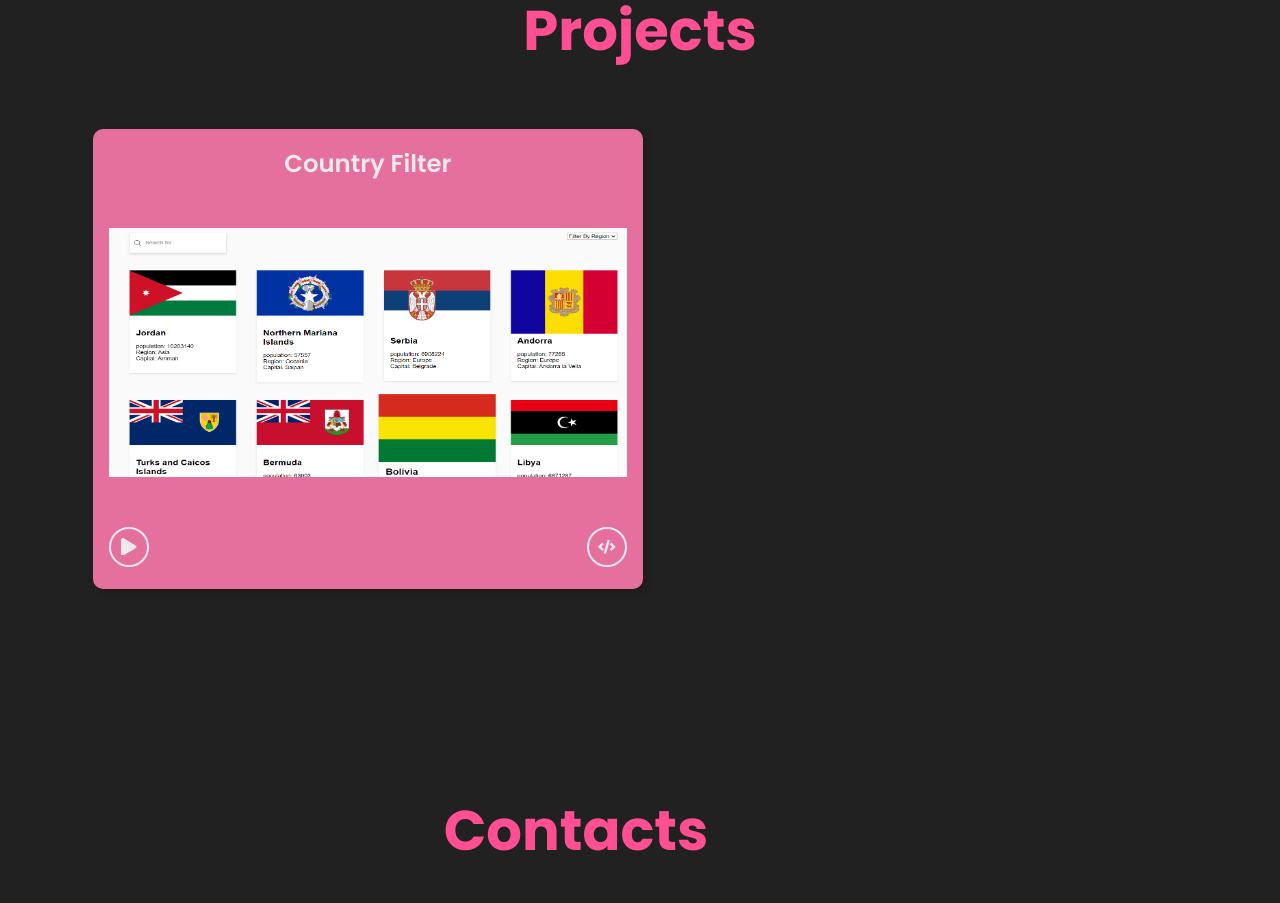
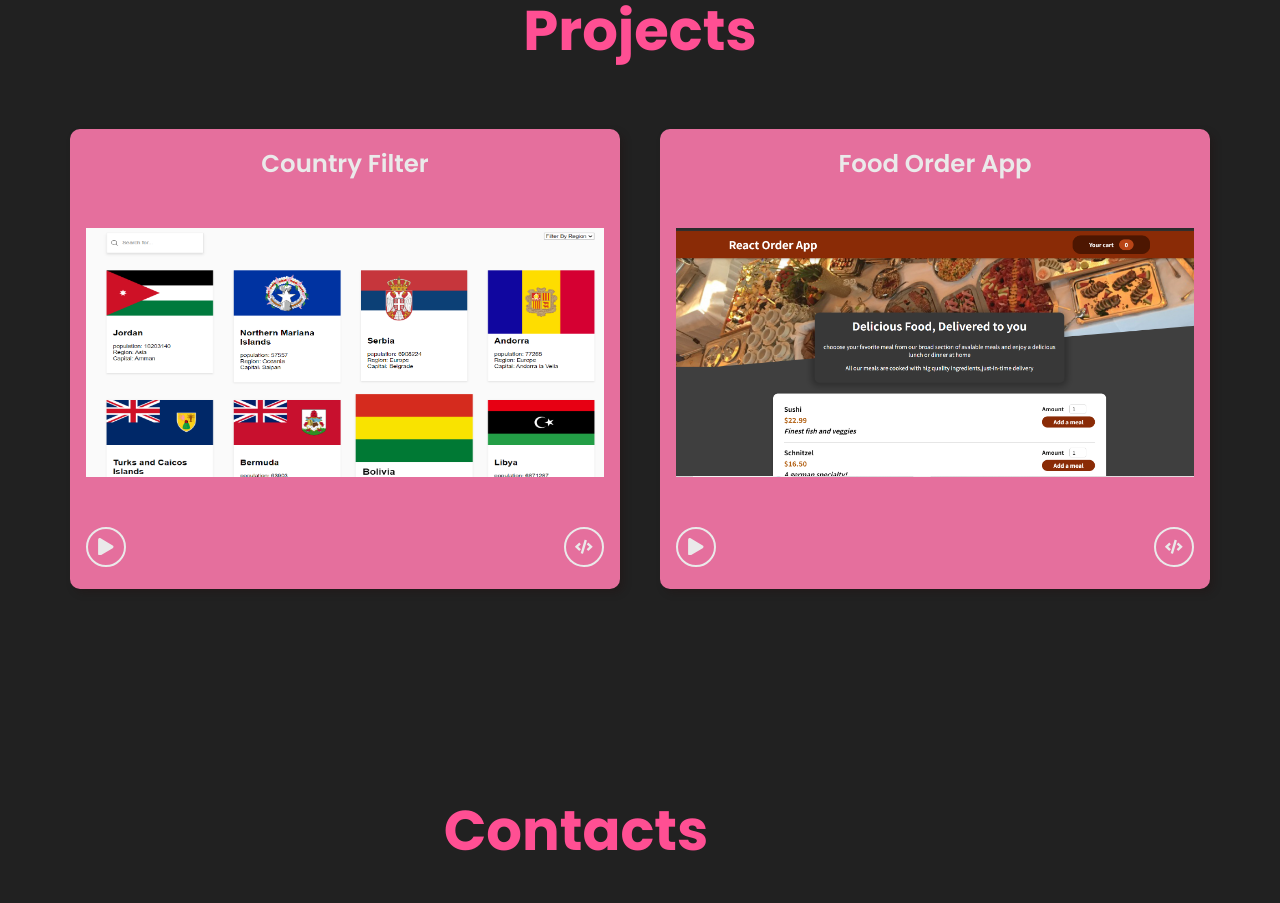
Before and after one commit to Kavery-pm/shinyKaveryProtfolio, a React (Create React App) app: page / in a window 1280 px wide. Shown: the part 2140-3043 px from the top of the page. Built offline with nearby package versions, Linux system fonts and the light colour scheme; a web font is replaced by a local one.

Commit message:
added a new project detail

```diff
--- a/src/data/ProjectsData.js
+++ b/src/data/ProjectsData.js
@@ -1,4 +1,5 @@
 import FilterCountry from '../assets/projectImage/FilterCountry.png';
+import FoodApp from '../assets/projectImage/FoodApp.png';
 
 export const ProjectsData = [
     {
@@ -9,4 +10,13 @@ export const ProjectsData = [
         code: 'https://github.com/Kavery-pm/CountryFilter',
         demo: 'https://country-filter.vercel.app/',
         image: FilterCountry
-    }]
+    },
+{
+    id: 2,
+    projectName: 'Food Order App',
+    projectDesc: 'Introducing "Foodie Order" - a sleek and user-friendly React food order app. With Foodie Order, you can easily add mouthwatering items to your cart, adjust quantities to your liking, view your cart contents, and effortlessly add or remove items. Built using modern React technologies like hooks, Context, and CSS modules, this app offers a seamless and visually appealing experience for ordering your favorite foods. Enjoy the convenience and satisfaction of exploring, customizing, and managing your food order in just a few clicks with Foodie Order.',
+    tags: ['React', 'HTML' ,'CSS', 'Javascript','firebase'],
+    code: 'https://github.com/Kavery-pm/ReactFoodOrderApp',
+    demo: 'https://musical-alfajores-e260c2.netlify.app/',
+    image: FoodApp
+}]
```
Also changed, not shown: src/assets/projectImage/FoodApp.png (added).
